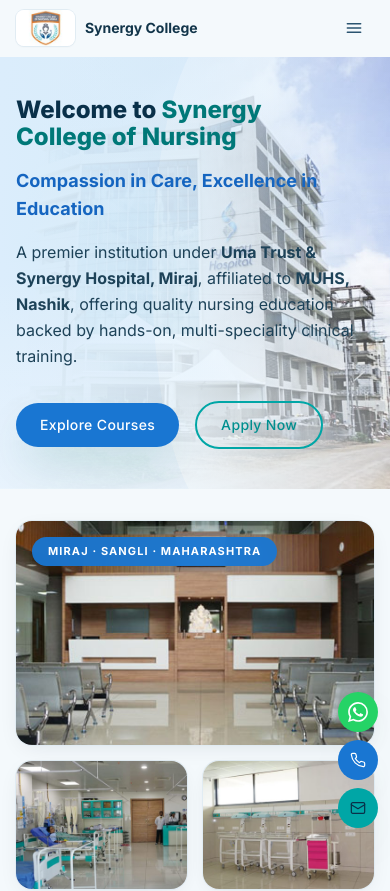
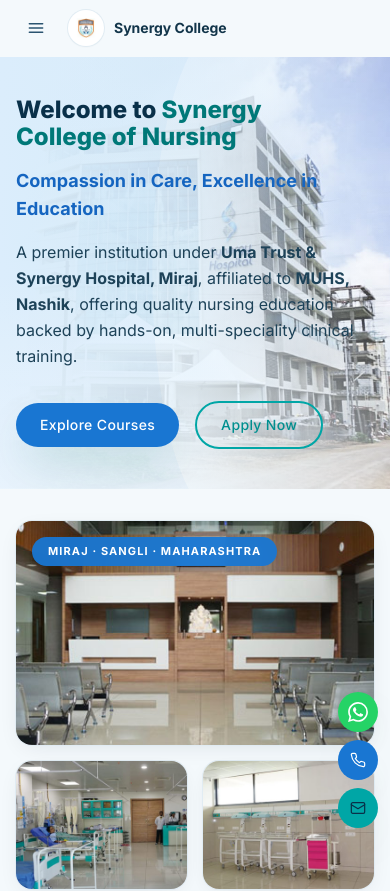
Before and after one commit to sayali2004-commit/synergynursingcollege, a React (Vite) app: page /mandate in a window 390 px wide. Shown: the top 891 px of the page. Built offline with nearby package versions, Linux system fonts and the light colour scheme.

Commit message:
fix: mobile navbar circular logo, hamburger left, lock scroll, close on outside tap

```diff
--- a/src/components/Navbar.jsx
+++ b/src/components/Navbar.jsx
@@ -1,4 +1,4 @@
-import { useEffect, useState } from 'react'
+import { useEffect, useRef, useState } from 'react'
 import { Link, useLocation, useNavigate } from 'react-router-dom'
 import { IMAGES } from '../data/siteContent'
 import Icon from './Icon'
@@ -36,6 +36,7 @@
   const setOpen = setMobileMenuOpen
   const [pinned, setPinned] = useState(null)
   const [scrolled, setScrolled] = useState(false)
+  const headerRef = useRef(null)
   const { pathname, hash } = useLocation()
   const navigate = useNavigate()
 
@@ -45,6 +46,35 @@
     window.addEventListener('scroll', onScroll, { passive: true })
     return () => window.removeEventListener('scroll', onScroll)
   }, [])
+
+  useEffect(() => {
+    if (!open) return
+    const prevOverflow = document.body.style.overflow
+    document.body.style.overflow = 'hidden'
+    return () => {
+      document.body.style.overflow = prevOverflow
+    }
+  }, [open])
+
+  useEffect(() => {
+    if (!open) return
+    const onPointerDown = (e) => {
+      if (headerRef.current && !headerRef.current.contains(e.target)) {
+        setOpen(false)
+      }
+    }
+    const onKeyDown = (e) => {
+      if (e.key === 'Escape') setOpen(false)
+    }
+    document.addEventListener('mousedown', onPointerDown)
+    document.addEventListener('touchstart', onPointerDown)
+    document.addEventListener('keydown', onKeyDown)
+    return () => {
+      document.removeEventListener('mousedown', onPointerDown)
+      document.removeEventListener('touchstart', onPointerDown)
+      document.removeEventListener('keydown', onKeyDown)
+    }
+  }, [open, setOpen])
 
   const activeMenu = (() => {
     if (pinned) return pinned
@@ -82,6 +112,7 @@
 
   return (
     <header
+      ref={headerRef}
       className={`sticky top-0 z-50 w-full transition-all duration-300 ${
         scrolled
           ? 'border-b border-navy-100/60 bg-white/90 backdrop-blur-xl shadow-[0_1px_3px_rgba(0,0,0,0.04),0_4px_24px_rgba(0,0,0,0.06)]'
@@ -141,33 +172,35 @@
       </div>
 
       {/* Mobile */}
-      <div className="flex h-[56px] items-center justify-between px-4 lg:hidden">
-        <Link to="/" className="flex items-center gap-2.5" aria-label="Synergy College, Home">
-          <img
-            src={IMAGES.logo}
-            alt=""
-            className="h-9 w-auto rounded-lg ring-1 ring-navy-100 shadow-sm"
-          />
-          <span className="font-display text-[14px] font-bold leading-tight text-navy-900">
-            Synergy College
-          </span>
-        </Link>
+      <div className="flex h-[56px] items-center gap-3 px-4 lg:hidden">
         <button
           type="button"
           onClick={() => setOpen((v) => !v)}
-          className="inline-flex h-10 w-10 items-center justify-center rounded-xl text-navy-700 transition-all duration-200 hover:bg-royal-50 focus:outline-none focus-visible:ring-4 focus-visible:ring-royal-500/30"
+          className="inline-flex h-10 w-10 shrink-0 items-center justify-center rounded-xl text-navy-700 transition-all duration-200 hover:bg-royal-50 focus:outline-none focus-visible:ring-4 focus-visible:ring-royal-500/30"
           aria-expanded={open}
           aria-controls="mobile-menu"
           aria-label={open ? 'Close menu' : 'Open menu'}
         >
           <Icon name={open ? 'close' : 'menu'} className="h-5 w-5" />
         </button>
+        <Link to="/" className="flex min-w-0 items-center gap-2.5" aria-label="Synergy College, Home">
+          <span className="flex h-9 w-9 shrink-0 items-center justify-center rounded-full bg-white p-0.5 shadow-sm ring-1 ring-navy-100">
+            <img
+              src={IMAGES.logo}
+              alt=""
+              className="h-full w-full rounded-full object-contain"
+            />
+          </span>
+          <span className="font-display text-[14px] font-bold leading-tight text-navy-900 truncate">
+            Synergy College
+          </span>
+        </Link>
       </div>
 
       {/* Mobile menu */}
       <div
         id="mobile-menu"
-        className={`overflow-hidden border-t border-navy-100/60 transition-[max-height,opacity] duration-300 ease-out lg:hidden ${
+        className={`relative z-10 overflow-hidden border-t border-navy-100/60 bg-white/95 backdrop-blur-xl transition-[max-height,opacity] duration-300 ease-out lg:hidden ${
           open ? 'max-h-[600px] opacity-100' : 'max-h-0 opacity-0'
         }`}
       >
```
